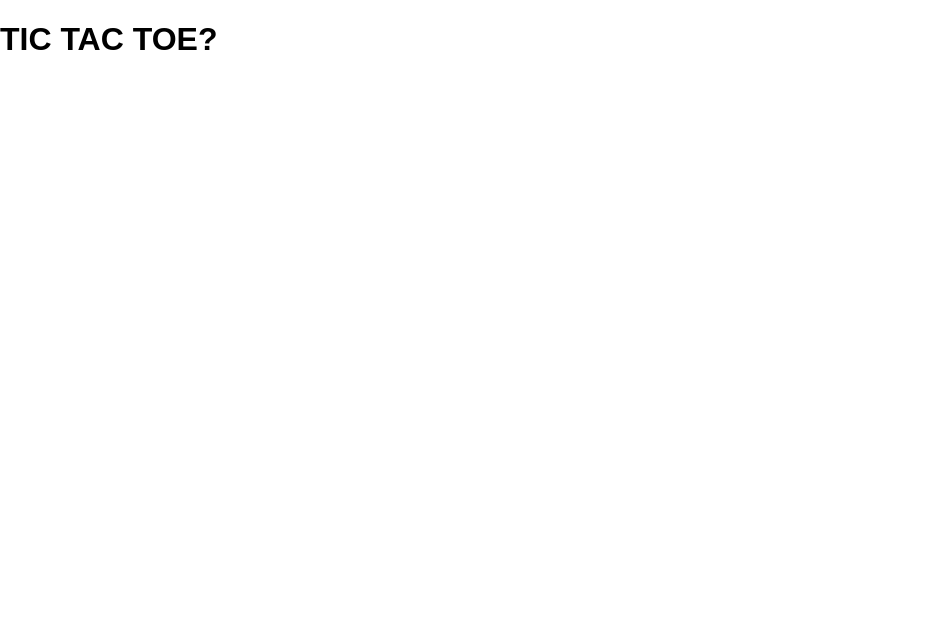
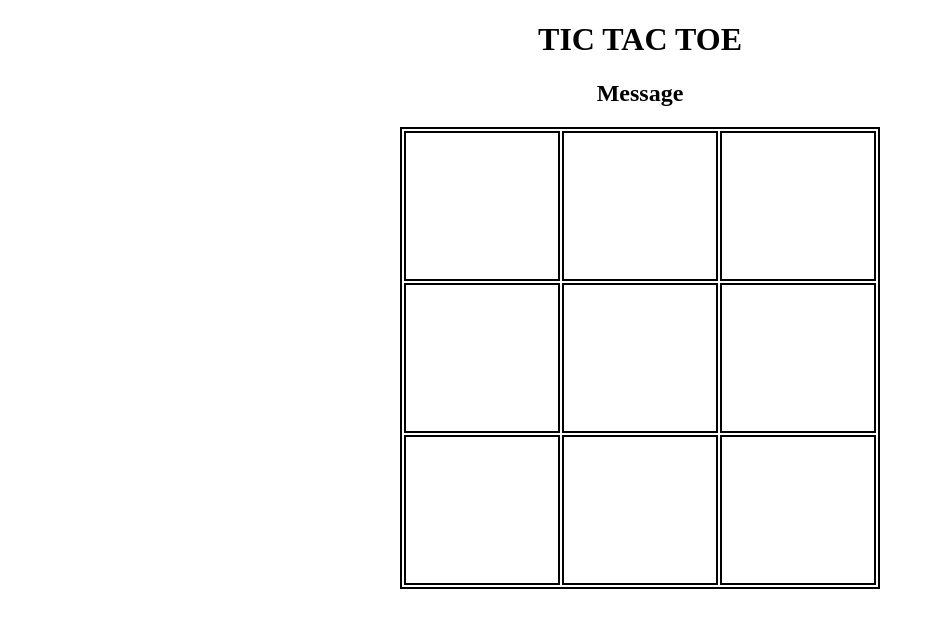
Before and after one commit to bdog72/tic-tac-toe, a website built with webpack: page src/index.html in a window 1280 px wide. Shown: the whole page, without its empty margins (0-943 px from the left). Built offline with nearby package versions, Linux system fonts and the light colour scheme.

Commit message:
Tic Tac 1

```diff
--- a/src/index.html
+++ b/src/index.html
@@ -6,6 +6,25 @@
   <title>Tic Tac Toe</title>
 </head>
 <body>
-  <h1>TIC TAC TOE</h1>
+    <h1>TIC TAC TOE</h1>
+    <h2 id="messages">Message</h2>
+  <table align="center">
+    <tr>
+      <td class="tic"></td>
+      <td class="tic"></td>
+      <td class="tic"></td>
+    </tr>
+    <tr>
+      <td class="tic"></td>
+      <td class="tic"></td>
+      <td class="tic"></td>
+    </tr>
+    <tr>
+      <td class="tic"></td>
+      <td class="tic"></td>
+      <td class="tic"></td>
+    </tr>
+  </table>
+  <script src="index.js" charset="utf-8"></script>
 </body>
 </html>
--- a/src/index.js
+++ b/src/index.js
@@ -2,7 +2,19 @@ if (process.env.NODE_ENV !== 'production') require('./index.html')
 import './styles/screen.scss'
 
 const main = () => {
-  document.querySelector('h1').textContent += '?'
+  document.querySelector('h1').textContent += ''
+  let player = 'x'
+  const cells = document.querySelectorAll('td')
+  for (let i = 0; i < cells.length; i++) {
+    cells[i].addEventListener('click', () => {
+      cells[i].textContent = player
+      if (player === 'x') {
+        player = 'o'
+      } else {
+        player = 'x'
+      }
+    })
+  }
 }
 
 document.addEventListener('DOMContentLoaded', main)
--- a/src/styles/screen.scss
+++ b/src/styles/screen.scss
@@ -1,14 +1,30 @@
-@import 'utility';
+// @import 'utility';
+//
+// $base-text-size: 16px;
+// $base-font-family: sans-serif;
+//
+// html {
+//   text-size-adjust: 100%;
+// }
+//
+// body {
+//   @include font-smoothing(on);
+//   margin: 0;
+//   font: $base-text-size / 1 $base-font-family;
+// }
 
-$base-text-size: 16px;
-$base-font-family: sans-serif;
+  h1, h2  {
+    text-align: center
+  }
 
-html {
-  text-size-adjust: 100%;
-}
+  table, tr, td {
+    border: 2px solid black
+  }
 
-body {
-  @include font-smoothing(on);
-  margin: 0;
-  font: $base-text-size / 1 $base-font-family;
-}
+  td {
+    width: 150px
+  }
+
+  tr {
+    height: 150px
+  }
```
